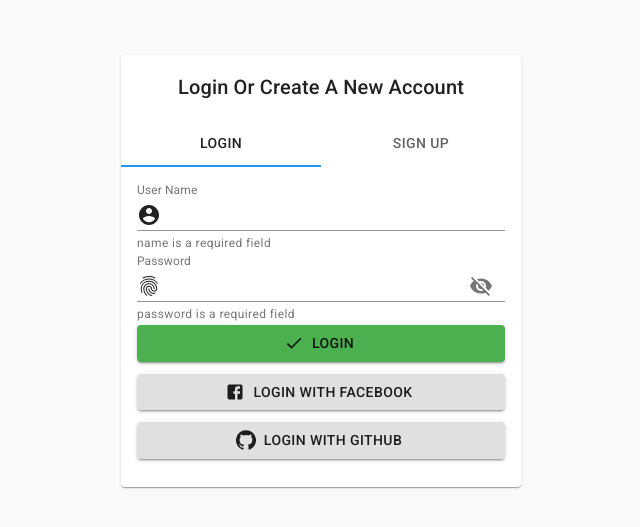
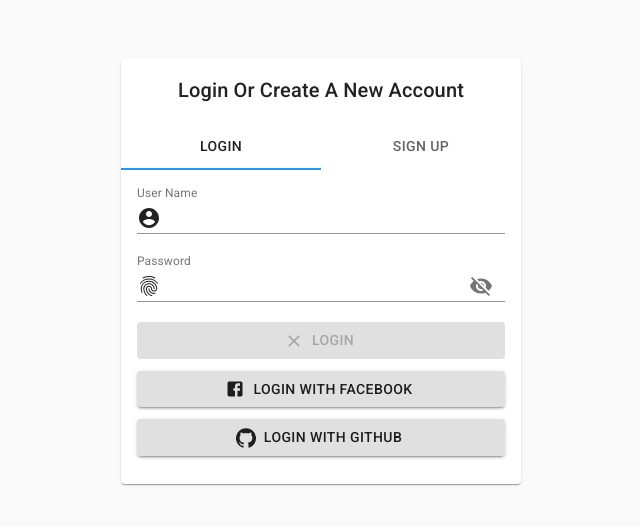
Before and after one commit to LeoCantThinkOfAName/chat-app, a React (Create React App) app in the folder packages/client/: page /login in a window 1280 px wide. Shown: the part 129-656 px from the top of the page, without its empty margins (319-959 px from the left). Built offline with nearby package versions, Linux system fonts and the light colour scheme.

Commit message:
finishing signup validation

```diff
--- a/packages/client/package.json
+++ b/packages/client/package.json
@@ -53,6 +53,7 @@
     ]
   },
   "devDependencies": {
+    "@types/feathersjs__errors": "^3.3.2",
     "@types/react-router-dom": "^5.1.5",
     "@types/react-virtualized-auto-sizer": "^1.0.0",
     "@types/react-window": "^1.8.2",
--- a/packages/client/src/components/LoginForm/NameField.tsx
+++ b/packages/client/src/components/LoginForm/NameField.tsx
@@ -1,19 +1,29 @@
 import InputAdornment from '@material-ui/core/InputAdornment';
 import TextField from '@material-ui/core/TextField';
 import AccountCircle from '@material-ui/icons/AccountCircle';
-import React from 'react';
-import { ValidationError } from 'yup';
+import React, { useEffect, useState } from 'react';
+import { useTranslation } from 'react-i18next';
 
-interface Prop {
-	inputs: { name: string; password: string };
-	setter: React.Dispatch<React.SetStateAction<{ name: string; password: string }>>;
-	validate: ValidationError[];
-}
+import { useStyles } from '.';
+import { FieldProps } from './Props';
 
-const NameField: React.FC<Prop> = ({ inputs, setter, validate }) => {
+const NameField: React.FC<FieldProps> = ({ inputs, setter, validate, type }) => {
+	const {t} = useTranslation();
+	const classes = useStyles();
+	const [ touched, setTouched ] = useState(false);
 	const handleChange = (e: React.ChangeEvent<HTMLInputElement>) => {
 		setter({ ...inputs, name: e.target.value });
 	};
+
+	useEffect(
+		() => {
+			if (type === 'signup' && !touched && inputs.name !== '') {
+				setTouched(true);
+				console.log(touched);
+			}
+		},
+		[ inputs, touched, type ]
+	);
 
 	return (
 		<TextField
@@ -21,9 +31,9 @@ const NameField: React.FC<Prop> = ({ inputs, setter, validate }) => {
 			label="User Name"
 			name="name"
 			fullWidth
-			error={false}
-			helperText={validate[0] ? validate[0].message : ''}
-			className={''}
+			error={type === 'signup' && touched && validate[0] ? true : false}
+			helperText={touched && validate[0] ? t(validate[0].message) : ''}
+			className={classes.input}
 			value={inputs.name}
 			onChange={handleChange}
 			InputProps={{
--- a/packages/client/src/components/LoginForm/PasswordField.tsx
+++ b/packages/client/src/components/LoginForm/PasswordField.tsx
@@ -4,19 +4,17 @@ import TextField from '@material-ui/core/TextField';
 import FingerPrint from '@material-ui/icons/Fingerprint';
 import Visibility from '@material-ui/icons/Visibility';
 import VisibilityOff from '@material-ui/icons/VisibilityOff';
-import React, { useState, useEffect } from 'react';
+import React, { useEffect, useState } from 'react';
 import { useTranslation } from 'react-i18next';
-import { ValidationError } from 'yup';
 
-interface Prop {
-	inputs: { name: string; password: string };
-	setter: React.Dispatch<React.SetStateAction<{ name: string; password: string }>>;
-	validate: ValidationError[];
-}
+import { useStyles } from '.';
+import { FieldProps } from './Props';
 
-const PasswordField: React.FC<Prop> = ({ inputs, setter, validate }) => {
+const PasswordField: React.FC<FieldProps> = ({ inputs, setter, validate, type }) => {
+	const classes = useStyles();
 	const { t } = useTranslation();
 	const [ show, setShow ] = useState(false);
+	const [ touched, setTouched ] = useState(false);
 
 	const handleChange = (e: React.ChangeEvent<HTMLInputElement>) => {
 		setter({ ...inputs, password: e.target.value });
@@ -26,16 +24,28 @@ const PasswordField: React.FC<Prop> = ({ inputs, setter, validate }) => {
 		setShow(!show);
 	};
 
+	useEffect(
+		() => {
+			if (type === 'signup' && !touched && inputs.password !== '') {
+				setTouched(true);
+				console.log(touched);
+			}
+		},
+		[ inputs, touched, type ]
+	);
+
+	console.log(validate);
+
 	return (
 		<TextField
 			id="login-password"
 			label="Password"
 			name="password"
 			autoComplete="off"
-			error={false}
-			helperText={validate[0] ? validate[0].message : ''}
+			error={type === 'signup' && touched && validate[0] ? true : false}
+			helperText={touched && validate[0] ? t(validate[0].message) : ''}
 			fullWidth
-			className={''}
+			className={classes.input}
 			type={show ? 'text' : 'password'}
 			value={inputs.password}
 			onChange={handleChange}
--- /dev/null
+++ b/packages/client/src/components/LoginForm/Props.ts
@@ -0,0 +1,18 @@
+import {Dispatch, SetStateAction} from 'react';
+import { ValidationError } from 'yup';
+
+export interface FieldProps {
+	inputs: { name: string; password: string };
+	setter: Dispatch<SetStateAction<{ name: string; password: string }>>;
+	validate: ValidationError[];
+	type: 'login' | 'signup';
+}
+
+export interface InputProp {
+	name: string;
+	password: string;
+}
+
+export interface LoginFormProps {
+	type: 'login' | 'signup';
+}
--- a/packages/client/src/components/LoginForm/index.tsx
+++ b/packages/client/src/components/LoginForm/index.tsx
@@ -1,33 +1,26 @@
+import { Typography } from '@material-ui/core';
 import Box from '@material-ui/core/Box';
 import Button from '@material-ui/core/Button';
 import { createStyles, makeStyles, Theme } from '@material-ui/core/styles';
 import CheckIcon from '@material-ui/icons/Check';
 import CloseIcon from '@material-ui/icons/Close';
-import React, { useState, useEffect } from 'react';
+import FacebookIcon from '@material-ui/icons/Facebook';
+import GitHubIcon from '@material-ui/icons/GitHub';
+import React, { useState } from 'react';
 import { useTranslation } from 'react-i18next';
+import { object as yupObject, string, ValidationError } from 'yup';
 
+import { User } from '../../../../shared/src/User';
+import { useFeathers } from '../../hooks/useFeathers';
+import { useValidator } from '../../hooks/useValidator';
 import NameField from './NameField';
 import PasswordField from './PasswordField';
-import FacebookIcon from '@material-ui/icons/Facebook';
-import GitHubIcon from '@material-ui/icons/GitHub';
-import { useFeathers } from '../../hooks/useFeathers';
-import { User } from '../../../../shared/src/User';
-import { object as yupObject, string, ValidationError } from 'yup';
-import { useValidator } from '../../hooks/useValidator';
-
-export interface LoginFormProps {
-	type: 'login' | 'signup';
-}
-
-interface InputProp {
-	name: string;
-	password: string;
-}
+import { InputProp, LoginFormProps } from './Props';
 
 const schema = yupObject().shape({
 	name: string().required().min(3),
 	password: string().required().min(6),
-})
+});
 
 export const useStyles = makeStyles((theme: Theme) =>
 	createStyles({
@@ -43,12 +36,17 @@ export const useStyles = makeStyles((theme: Theme) =>
 		button: {
 			marginBottom: theme.spacing(1.5),
 		},
+		warn: {
+			color: theme.palette.error.main,
+			marginBottom: theme.spacing(1),
+			fontWeight: 600,
+		}
 	})
 );
 
 const LoginForm: React.FC<LoginFormProps> = ({ type = 'login' }) => {
 	const { t } = useTranslation();
-	const [ state, setState ] = useState<{ name: string; password: string | null }>(null);
+	const [ state, setState ] = useState<{ name: string; password: string } | null>(null);
 	const [ data, error ] = useFeathers<User>({
 		service: 'users',
 		method: type === 'login' ? 'get' : 'create',
@@ -58,7 +56,7 @@ const LoginForm: React.FC<LoginFormProps> = ({ type = 'login' }) => {
 		name: '',
 		password: '',
 	});
-	const validate = useValidator({schema, obj: inputs});
+	const validate = useValidator({ schema, obj: inputs });
 	const classes = useStyles();
 
 	const handleSubmit = (e: React.FormEvent<HTMLFormElement>) => {
@@ -67,19 +65,28 @@ const LoginForm: React.FC<LoginFormProps> = ({ type = 'login' }) => {
 	};
 
 	const assignValidate = (key: string): ValidationError[] => {
-		return validate.filter(obj => obj.path === key);
-	}
+		return validate.filter((obj) => obj.path === key);
+	};
+
+	console.log(error);
 
 	return (
 		<form onSubmit={handleSubmit}>
-			<NameField inputs={inputs} setter={setInputs} validate={assignValidate("name")} />
-			<PasswordField inputs={inputs} setter={setInputs} validate={assignValidate("password")}/>
+			{
+				error && (
+					<Typography className={classes.warn}>
+						{t(`general.helperText.${error.errors[0].message.split(" ").join("_")}`)}
+					</Typography>
+				)
+			}
+			<NameField inputs={inputs} setter={setInputs} validate={assignValidate('name')} type={type} />
+			<PasswordField inputs={inputs} setter={setInputs} validate={assignValidate('password')} type={type} />
 			<Button
 				variant="contained"
-				startIcon={true ? <CheckIcon /> : <CloseIcon />}
+				startIcon={validate.length !== 0 ? <CloseIcon /> : <CheckIcon />}
 				fullWidth
-				className={true ? classes.filled : classes.notFilled}
-				disabled={!true}
+				className={validate.length !== 0 ? classes.notFilled : classes.filled}
+				disabled={validate.length !== 0}
 				type="submit"
 			>
 				{t(`general.ui.button.${type}.main`)}
--- a/packages/client/src/hooks/useFeathers.ts
+++ b/packages/client/src/hooks/useFeathers.ts
@@ -1,5 +1,6 @@
+import feathers from '@feathersjs/client';
+import { FeathersErrorJSON } from '@feathersjs/errors';
 import { useEffect, useState } from 'react';
-import feathers from '@feathersjs/client';
 
 const apiEndpoint = process.env.REACT_APP_API_ENDPOINT as string;
 
@@ -9,9 +10,9 @@ interface Prop {
 	data: any;
 }
 
-export const useFeathers = <T>({ service, method, data }: Prop) => {
+export const useFeathers = <T>({ service, method, data }: Prop): [T | null, FeathersErrorJSON | null] => {
 	const [ state, setState ] = useState<T | null>(null);
-	const [ error, setError ] = useState(null);
+	const [ error, setError ] = useState<FeathersErrorJSON | null>(null);
 
 	useEffect(
 		() => {
--- a/packages/client/src/hooks/useValidator.ts
+++ b/packages/client/src/hooks/useValidator.ts
@@ -1,10 +1,19 @@
 import {useState, useEffect, useRef} from 'react';
-import {ObjectSchema, Shape, ValidationError} from 'yup';
+import {ObjectSchema, Shape, ValidationError, setLocale} from 'yup';
 
 interface Props<T extends Object> {
   schema: ObjectSchema<Shape<object | undefined, T>>;
   obj: T;
 }
+
+setLocale({
+  mixed: {
+    required: () => "general.helperText.field_is_required",
+  },
+  string: {
+    min: ({min}) => `general.helperText.need_at_least_${min}_characters`,
+  },
+})
 
 export const useValidator = <T>({schema, obj}: Props<T>) => {
   const timeout = useRef<any>();
--- a/packages/client/src/lang/en.json
+++ b/packages/client/src/lang/en.json
@@ -24,7 +24,11 @@
 			}
 		},
 		"helperText": {
-			"password_should_be_longer_than_8": "Password should be longer than 8 characters"
+			"password_should_be_longer_than_8": "Password should be longer than 8 characters",
+			"field_is_required": "Field is required",
+			"need_at_least_3_characters": "Need at least 3 characters",
+			"need_at_least_6_characters": "Need at least 6 characters",
+			"name_must_be_unique": "Name has been taken"
 		},
 		"menu": {
 			"Home": "Home",
```
Also changed, not shown: 1 other file (tests, documents, lock files or other folders).
